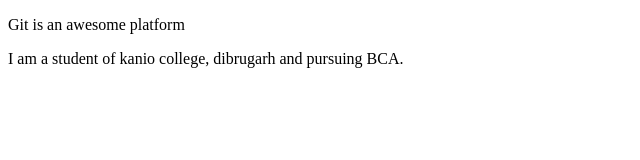
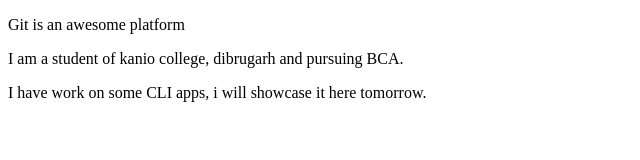
Before and after one commit to hiddartho/practise-lappy, a plain HTML site: page index.html in a window 1280 px wide. Shown: the whole page, without its empty margins (0-640 px from the left). Drawn offline with Linux system fonts and the light colour scheme.

Commit message:
update: details to the project

```diff
--- a/index.html
+++ b/index.html
@@ -8,6 +8,7 @@
 
 <p>Git is an awesome platform</p>
 	<p>I am a student of kanio college, dibrugarh and pursuing BCA.</p>
+	<p> I have work on some CLI apps, i will showcase it here tomorrow.</p>
 
 </body>
 </html>
```
